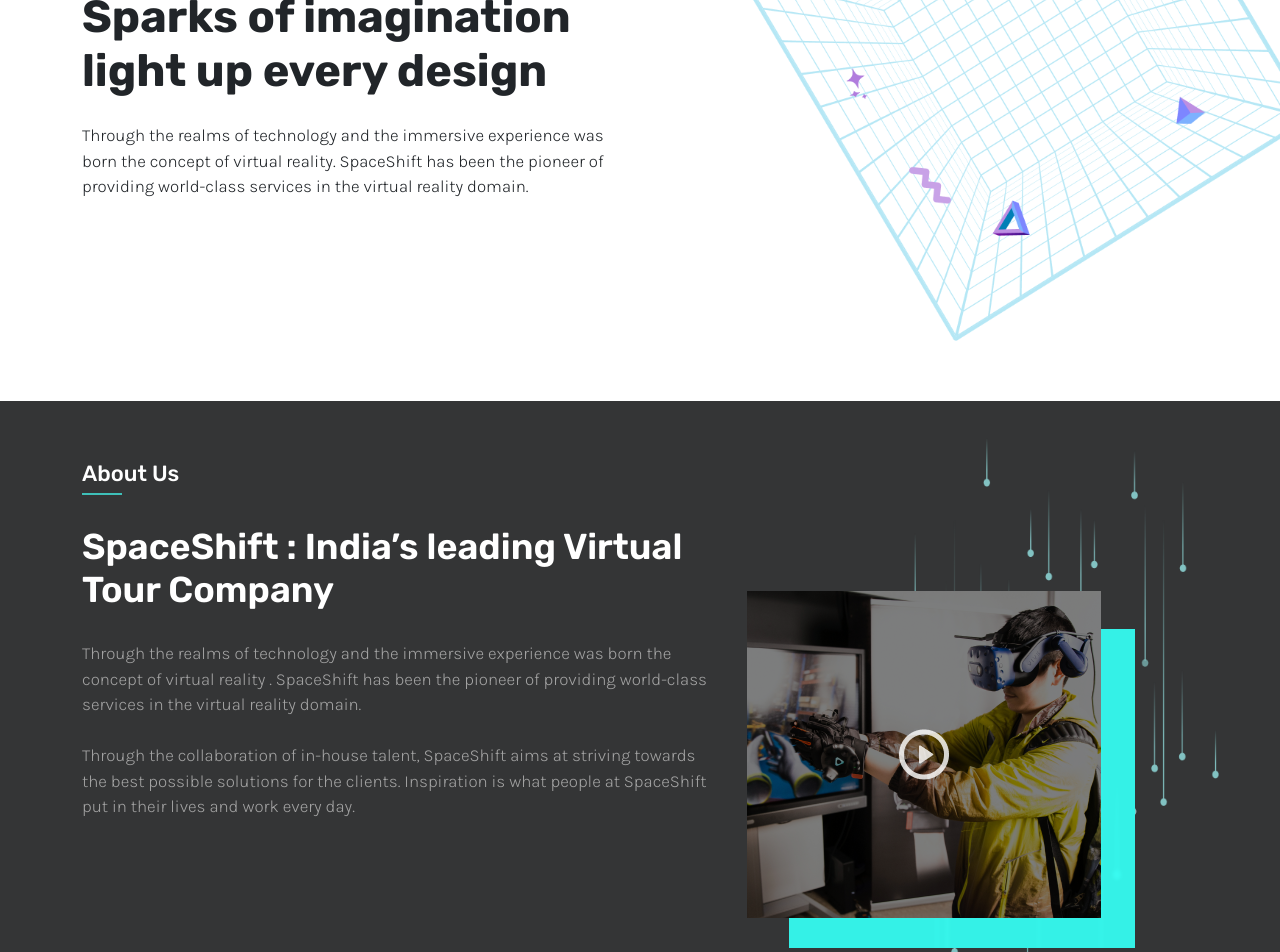
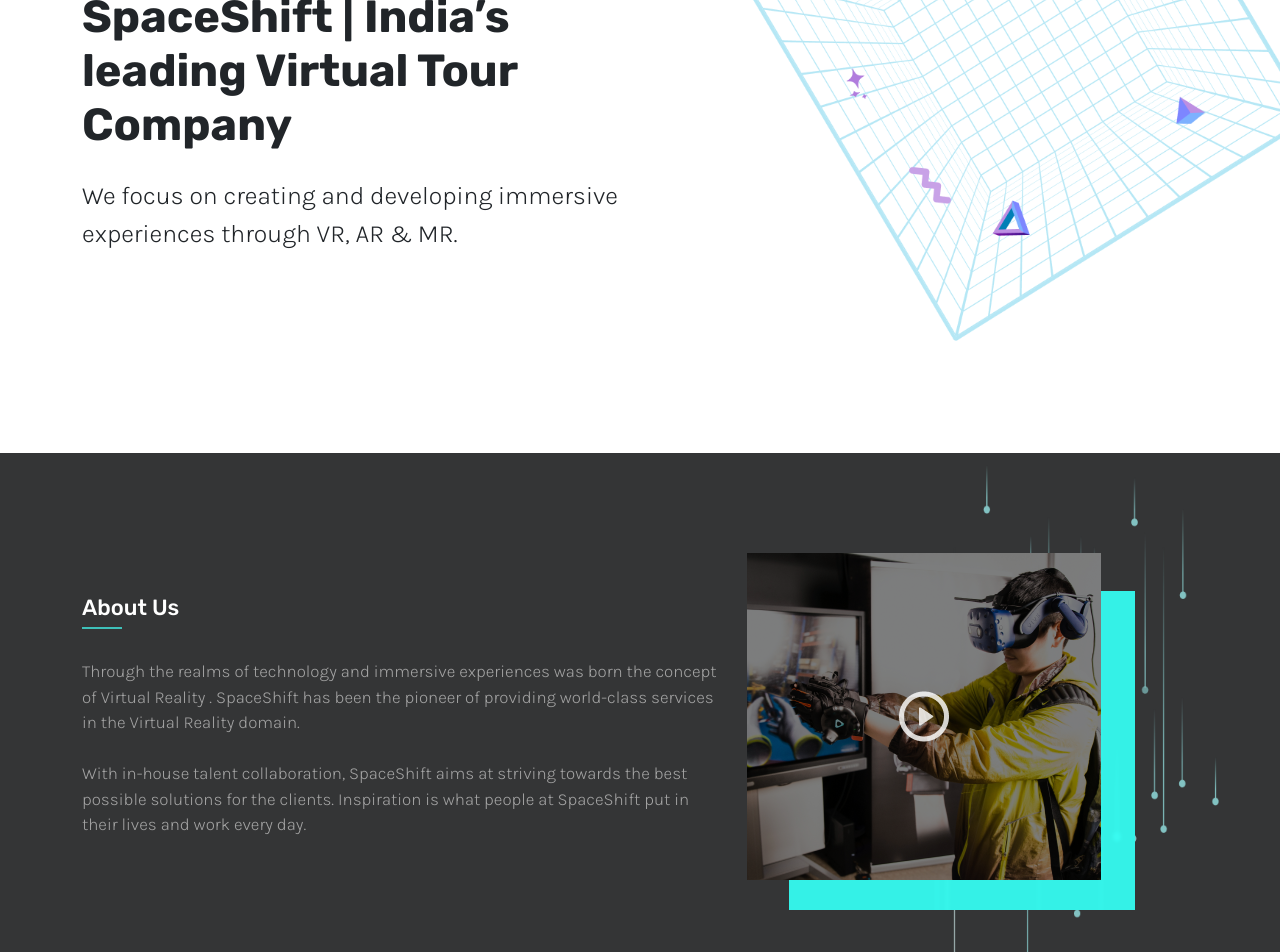
Before and after one commit to roysrijan/spaceshift, a Next.js app: page / in a window 1280 px wide. Shown: the part 280-1232 px from the top of the page. Built offline with nearby package versions, Linux system fonts and the light colour scheme.

Commit message:
some UI changes done

```diff
--- a/pages/index.js
+++ b/pages/index.js
@@ -147,13 +147,8 @@
           <Row>
             <Col lg="6" sm="8">
               <section className={stylesHome.topPart}>
-                <h1>Sparks of imagination light up every design</h1>
-                <p>
-                  Through the realms of technology and the immersive experience
-                  was born the concept of virtual reality. SpaceShift has been
-                  the pioneer of providing world-class services in the virtual
-                  reality domain.
-                </p>
+                <h1>SpaceShift | India’s leading Virtual Tour Company</h1>
+               <p>We focus on creating and developing immersive experiences through VR, AR & MR.</p>
               </section>
             </Col>
           </Row>
@@ -165,18 +160,18 @@
       >
         <Container>
           <Row>
-            <Col lg="7">
+            <Col lg="7"  className={stylesHome.aboutUscontentM}>
               <div className={stylesHome.aboutUscontent}>
                 <div className="tinyTitle">
                   <h5>About Us</h5>
                 </div>
-                <h2>SpaceShift : India’s leading Virtual Tour Company</h2>
+                {/* <h2>SpaceShift : India’s leading Virtual Tour Company</h2> */}
                 <p>
-                  Through the realms of technology and the immersive experience
-                  was born the concept of virtual reality . SpaceShift
+                  Through the realms of technology and immersive experiences
+                  was born the concept of Virtual Reality . SpaceShift
                   has been the pioneer of providing world-class services in the
-                  virtual reality domain. <br></br> <br></br>
-                  Through the collaboration of in-house talent, SpaceShift aims
+                  Virtual Reality domain. <br></br> <br></br>
+                  With in-house talent collaboration, SpaceShift aims
                   at striving towards the best possible solutions for the
                   clients. Inspiration is what people at SpaceShift put in their
                   lives and work every day.
@@ -926,7 +921,7 @@
           <Row>
             <Col lg="12">
               <div className={stylesHome.manyReasonBox}>
-                <h2>There are many reasons to get down</h2>
+
                 <p>
                   Interested in knowing how SpaceShift can do wonders for your
                   business with its cutting-edge technology?
@@ -938,12 +933,14 @@
                     id="lname"
                     name="lname"
                     placeholder="Enter your Name"
+                    readOnly
                   />
                   <input
                     type="text"
                     id="lname"
                     name="lname"
                     placeholder="Enter your Email"
+                    readOnly
                   />
 
                   <input
@@ -951,10 +948,11 @@
                     id="lname"
                     name="lname"
                     placeholder="Enter your Ph. No."
+                    readOnly
                   />
                 </div>
                 <Button className={stylesHome.submitBt}>Submit</Button>
-                <p>No spam. Only releases, updates and discounts</p>
+
               </div>
             </Col>
           </Row>
--- a/styles/Home.module.scss
+++ b/styles/Home.module.scss
@@ -18,6 +18,8 @@
   background-repeat: no-repeat;
   background-position: center right 61px;
   background-size: 24% auto;
+  padding-top: 100px;
+  padding-bottom: 100px;
 }
 .aboutUscontent {
   h2 {
@@ -29,7 +31,7 @@
   }
 }
 .aboutUsVideo {
-  margin-top: 130px;
+  //margin-top: 130px;
 }
 .whatWeOfferTitle {
   h2 {
@@ -115,7 +117,7 @@
   background-size: cover;
 }
 .manyReasonBox {
-  padding: 25px 25px;
+  padding: 25px 25px 48px;
   border-radius: 5px;
   background-color: #3ec0b9;
   width: 90%;
@@ -124,13 +126,14 @@
   color: #fff;
   p {
     padding: 15px 162px;
+    font-size: 25px;
   }
 }
 .manyReasonBoxForm {
   display: flex;
   align-items: center;
   justify-content: center;
-  margin-bottom: 12px;
+  margin-bottom: 30px;
   input {
     height: 40px;
     background-color: rgba(255, 255, 255, 0.489);
@@ -260,6 +263,13 @@
 .projectUndertakenContainer {
   background-color: #d2efee;
 }
+.topPart p{
+  font-size: 25px;
+}
+.aboutUscontentM{
+  display: flex;
+  align-items: center;
+}
 
 @media (min-width: 1500px) {
   .testimonialsContainer {
--- a/styles/HospitalsNClinic.module.scss
+++ b/styles/HospitalsNClinic.module.scss
@@ -88,6 +88,9 @@
 .virtualText{
   margin-bottom: 0;
 }
+.bhtWrap{
+  padding-top: 0;
+}
 @media(max-width:1100px){
   .hospitalBottomInfoBox{
     margin-bottom: 25px;
--- a/styles/VirtualTours.module.scss
+++ b/styles/VirtualTours.module.scss
@@ -34,6 +34,9 @@
 }
 .ToursForBussinessAccor{
     margin-top: 40px;
+}
+.bhtWrap{
+    padding-bottom: 0;
 }
 @media(max-width:1100px){
     .virtualToursForBussinessContainer{
```
Also changed, not shown: pages/custom-virtual-tour/index.js (+12 -1 lines), pages/hospitals-n-clinic/index.js (+11 -0 lines).
